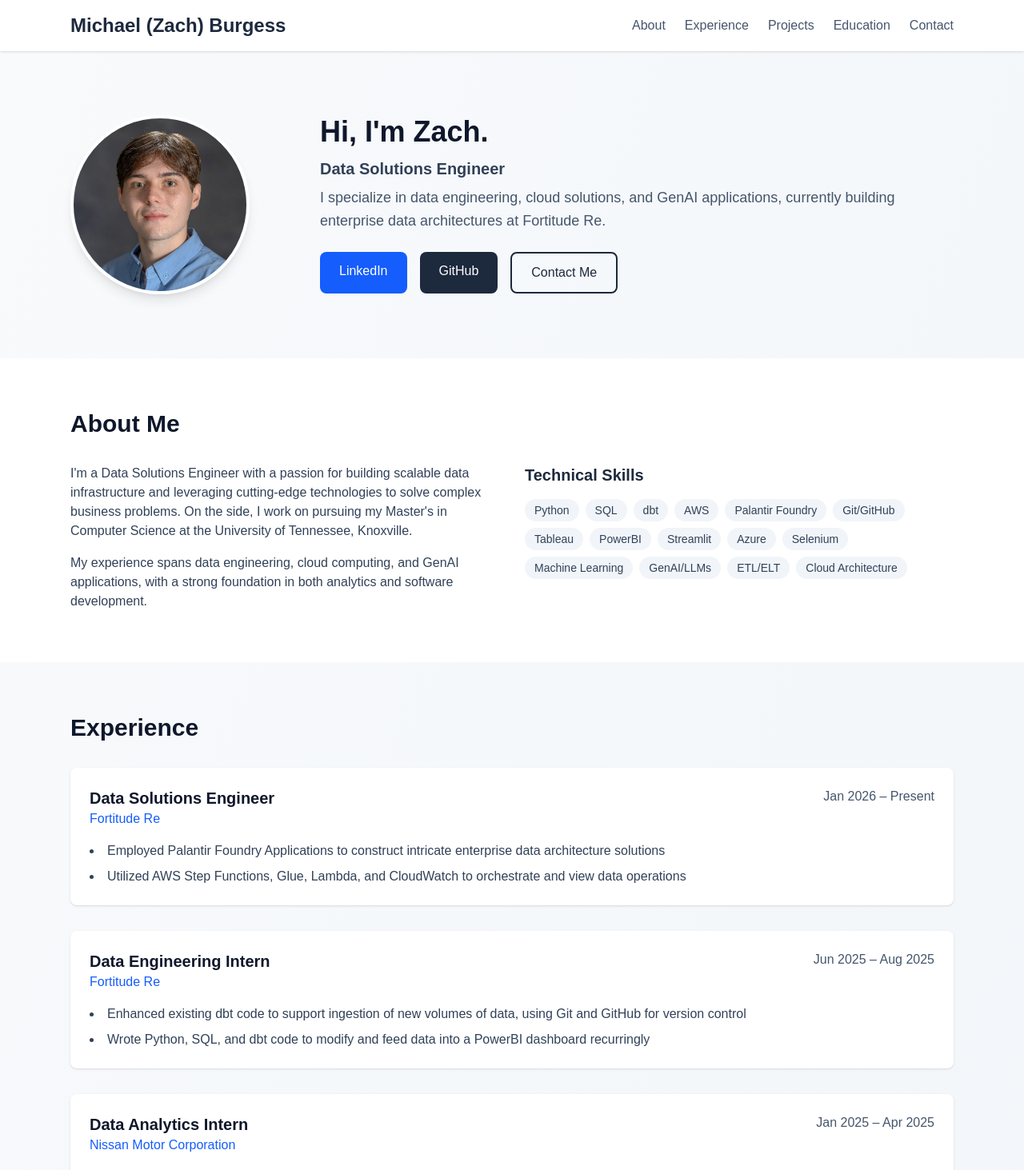
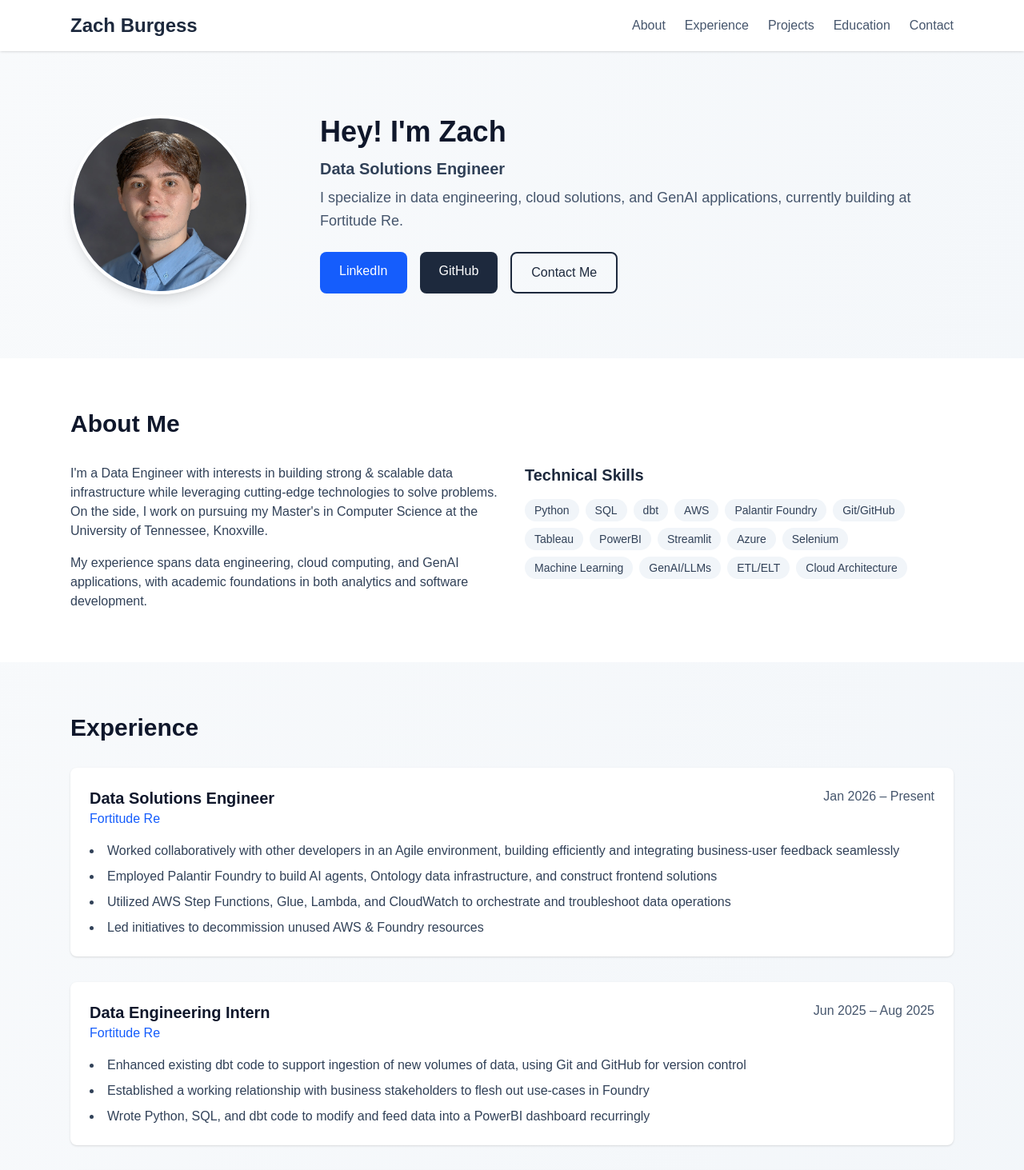
Before and after one commit to ctrlaltzach/personal-portfolio, a Next.js app: page / in a window 1280 px wide. Shown: the top 1463 px of the page at 80% size. Built offline with nearby package versions, Linux system fonts and the light colour scheme.

Commit message:
update wording

```diff
--- a/app/page.tsx
+++ b/app/page.tsx
@@ -5,7 +5,7 @@ export default function Home() {
       <nav className="bg-white shadow-sm sticky top-0 z-50">
         <div className="max-w-6xl mx-auto px-6 py-4">
           <div className="flex justify-between items-center">
-            <h1 className="text-2xl font-bold text-slate-800">Michael (Zach) Burgess</h1>
+            <h1 className="text-2xl font-bold text-slate-800">Zach Burgess</h1>
             <div className="flex gap-6">
               <a href="#about" className="text-slate-600 hover:text-slate-900">About</a>
               <a href="#experience" className="text-slate-600 hover:text-slate-900">Experience</a>
@@ -32,14 +32,14 @@ export default function Home() {
     {/* Bio Content - Right 3/4 */}
     <div className="w-full md:w-3/4">
       <h2 className="text-4xl font-bold text-slate-900 mb-3">
-        Hi, I'm Zach.
+        Hey! I'm Zach
       </h2>
       <p className="text-xl text-slate-700 mb-2 font-semibold">
         Data Solutions Engineer
       </p>
       <p className="text-lg text-slate-600 mb-6 leading-relaxed">
         I specialize in data engineering, cloud solutions, and GenAI applications,
-        currently building enterprise data architectures at Fortitude Re.
+        currently building at Fortitude Re.
       </p>
       <div className="flex flex-wrap gap-4">
         <a
@@ -74,14 +74,14 @@ export default function Home() {
           <div className="grid md:grid-cols-2 gap-8">
             <div>
               <p className="text-slate-700 mb-4">
-                I'm a Data Solutions Engineer with a passion for building scalable data
-                infrastructure and leveraging cutting-edge technologies to solve complex
-                business problems. On the side, I work on pursuing my Master's in
-                Computer Science at the University of Tennessee, Knoxville.
+                I'm a Data Engineer with interests in building strong & scalable data
+                infrastructure while leveraging cutting-edge technologies to solve problems.
+                On the side, I work on pursuing my Master's in Computer Science
+                at the University of Tennessee, Knoxville.
               </p>
               <p className="text-slate-700">
                 My experience spans data engineering, cloud computing, and GenAI applications,
-                with a strong foundation in both analytics and software development.
+                with academic foundations in both analytics and software development.
               </p>
             </div>
             <div>
@@ -115,8 +115,10 @@ export default function Home() {
                 <span className="text-slate-600">Jan 2026 – Present</span>
               </div>
               <ul className="list-disc list-inside space-y-2 text-slate-700">
-                <li>Employed Palantir Foundry Applications to construct intricate enterprise data architecture solutions</li>
-                <li>Utilized AWS Step Functions, Glue, Lambda, and CloudWatch to orchestrate and view data operations</li>
+                <li>Worked collaboratively with other developers in an Agile environment, building efficiently and integrating business-user feedback seamlessly</li>
+                <li>Employed Palantir Foundry to build AI agents, Ontology data infrastructure, and construct frontend solutions</li>
+                <li>Utilized AWS Step Functions, Glue, Lambda, and CloudWatch to orchestrate and troubleshoot data operations</li>
+                <li>Led initiatives to decommission unused AWS & Foundry resources</li>
               </ul>
             </div>
 
@@ -131,6 +133,7 @@ export default function Home() {
               </div>
               <ul className="list-disc list-inside space-y-2 text-slate-700">
                 <li>Enhanced existing dbt code to support ingestion of new volumes of data, using Git and GitHub for version control</li>
+                <li>Established a working relationship with business stakeholders to flesh out use-cases in Foundry</li>
                 <li>Wrote Python, SQL, and dbt code to modify and feed data into a PowerBI dashboard recurringly</li>
               </ul>
             </div>
@@ -145,8 +148,9 @@ export default function Home() {
                 <span className="text-slate-600">Jan 2025 – Apr 2025</span>
               </div>
               <ul className="list-disc list-inside space-y-2 text-slate-700">
+                <li>Created T.R.A.M. (Technical Resource Access Management), an internal Tableau usage analytics tool using TDEs, Python, and Streamlit</li>
+                <li>Presented regularly to senior leadership, providing updates on project progress and discussing business implications</li>
                 <li>Established POCs for Copilot and Tableau Signature Training, optimizing the way end users learn Tableau</li>
-                <li>Created T.R.A.M. (Technical Resource Access Management), an internal Tableau usage analytics tool using TDEs, Python, and Streamlit</li>
               </ul>
             </div>
 
@@ -226,7 +230,7 @@ export default function Home() {
                 </div>
                 <span className="text-slate-600">Jan 2026 – May 2027</span>
               </div>
-              <p className="text-slate-700">Relevant Coursework: Machine Learning, Human-Computer Interaction</p>
+              <p className="text-slate-700">GPA: 4.0 • Relevant Coursework: Machine Learning, Data Engineering, Human-Computer Interaction</p>
             </div>
 
             <div className="bg-white p-6 rounded-lg shadow-sm">
@@ -262,8 +266,8 @@ export default function Home() {
         <div className="max-w-6xl mx-auto px-6 text-center">
           <h3 className="text-3xl font-bold text-slate-900 mb-4">Let's Connect</h3>
           <p className="text-slate-700 mb-8 max-w-2xl mx-auto">
-            I'm always interested in hearing about new opportunities, collaborations,
-            or just connecting with fellow data enthusiasts.
+            Interested in all things Computational Science, love hearing about new opportunities,
+            collaborations, or just connecting with fellow data enthusiasts.
           </p>
           <div className="flex gap-4 justify-center">
             <a
```
